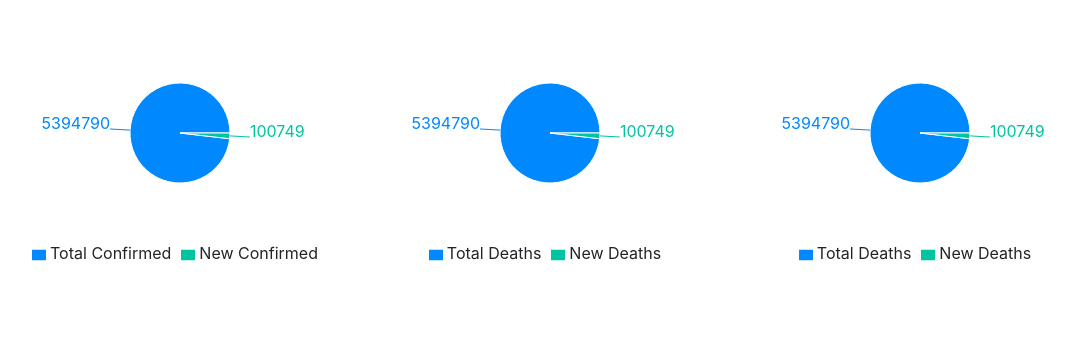
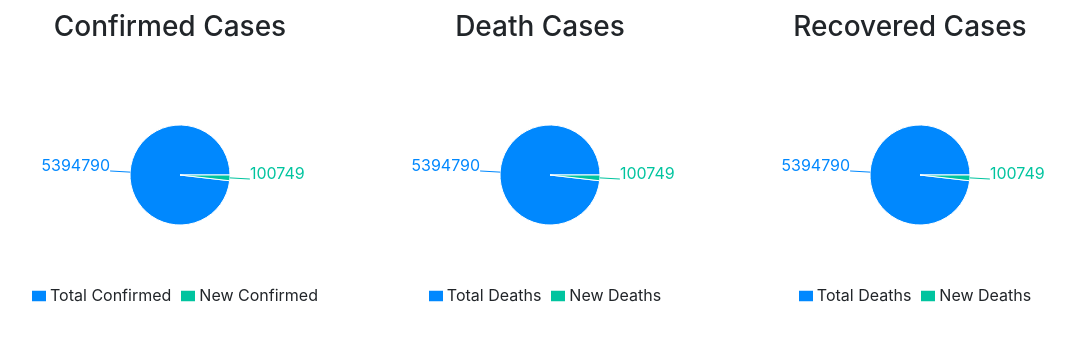
Before and after one commit to fhillipgcastillo/visualize-codiv-spead, a React (Create React App) app: page / in a window 1280 px wide. Shown: the top 340 px of the page, without its empty margins (100-1175 px from the left). Built offline with nearby package versions, Linux system fonts and the light colour scheme.

Commit message:
Add titles to each Pie

```diff
--- /dev/null
+++ b/src/components/Title.js
@@ -0,0 +1,9 @@
+import React from "react";
+
+export default function Title({ title=null, children=null }) {
+  return (
+    <h3 style={{ flexGrow: 1 }}>
+      { title} { children}
+    </h3>
+  );
+}
--- a/src/views/SummaryGlobalChart.js
+++ b/src/views/SummaryGlobalChart.js
@@ -1,6 +1,7 @@
 import React from "react";
 import { Container, Row, Col, Alert } from "react-bootstrap";
 import CustomPieChart from "../components/CustomPieChart";
+import Title from "../components/Title";
 
 export default function SummaryGlobalChart({ global }) {
   console.log("global", global);
@@ -37,13 +38,16 @@ export default function SummaryGlobalChart({ global }) {
   return (
     <Container>
       <Row>
-        <Col md={4} style={{ height: 250, marginTop: 10, marginBottom: 10 }}>
+        <Col sm={12} lg={4} style={{ height: 250, marginTop: 10, marginBottom: 30 }}>
+          <Row><Title>Confirmed Cases</Title></Row>
           <CustomPieChart data={confirmed} fill="#8884d8" />
         </Col>
-        <Col md={4} style={{ height: 250, marginTop: 10, marginBottom: 10 }}>
+        <Col sm={12} lg={4} style={{ height: 250, marginTop: 10, marginBottom: 30 }}>
+          <Row><Title>Death Cases</Title></Row>
           <CustomPieChart data={deaths} fill="#ff6d6d" />
         </Col>
-        <Col md={4} style={{ height: 250, marginTop: 10, marginBottom: 10 }}>
+        <Col sm={12} lg={4} style={{ height: 250, marginTop: 10, marginBottom: 30 }}>
+          <Row><Title>Recovered Cases</Title></Row>
           <CustomPieChart data={recovered} fill="#bcb800" />
         </Col>
       </Row>
```
